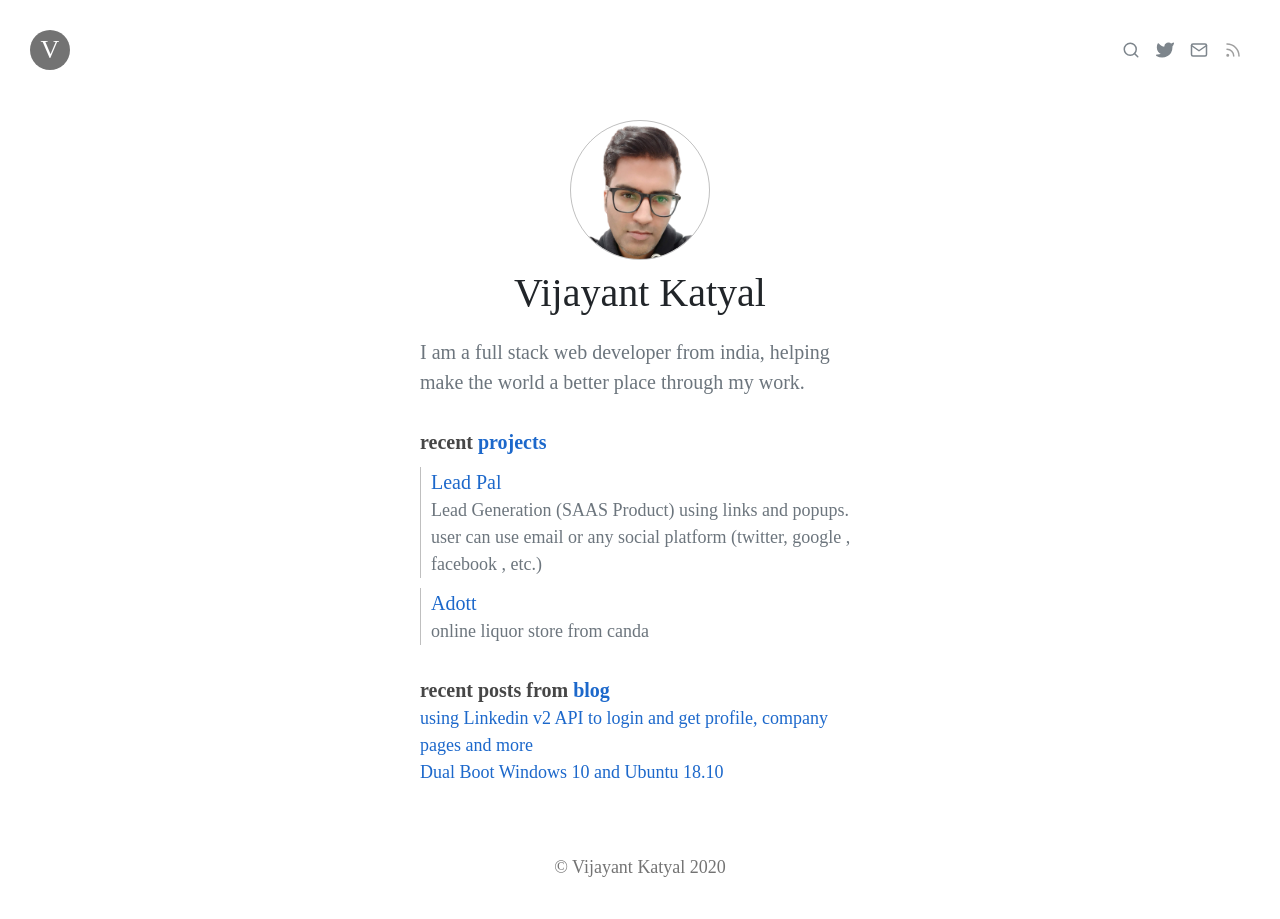
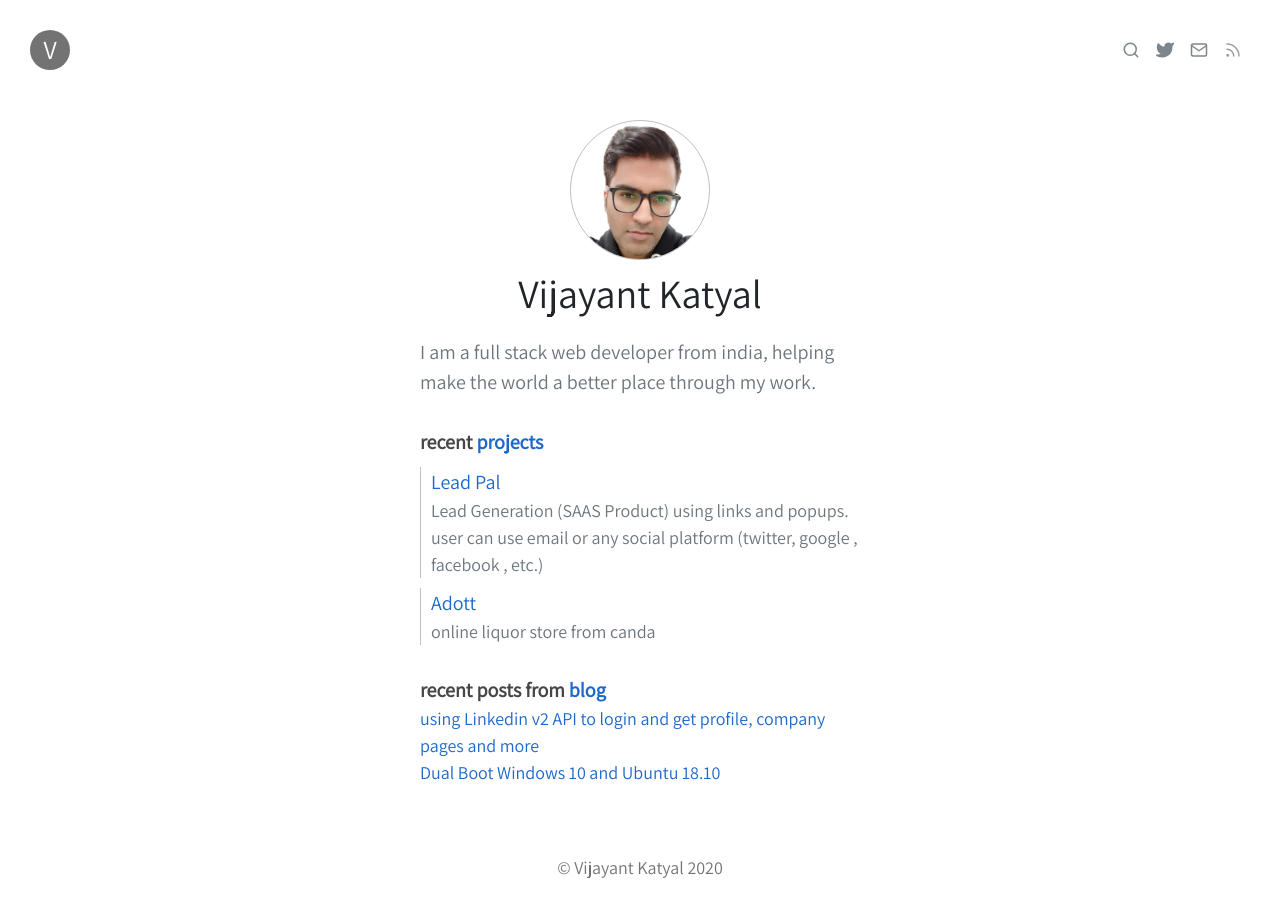
Before and after one commit to vijayantkatyal/vijayantkatyal.github.io, a Jekyll site: the page built from index.html, in a window 1280 px wide. Built offline with Jekyll 4.4.1, drawn with Linux system fonts in a browser that asks for light colours.

Commit message:
[Added] font and viewport fix

```diff
--- a/_includes/head.html
+++ b/_includes/head.html
@@ -1,8 +1,8 @@
 <head>
 	<meta charset="utf-8">
 	<meta name="theme-color" content="#000000"/>
-	<!-- <meta name="viewport" content="width=device-width, initial-scale=1"> -->
-	<meta name="viewport" content="width=device-width, initial-scale=1, shrink-to-fit=no">
+	<meta name="viewport" content="width=device-width, initial-scale=1">
+	<!-- <meta name="viewport" content="width=device-width, initial-scale=1, shrink-to-fit=no"> -->
 	<meta http-equiv="x-ua-compatible" content="ie=edge">
 	{% if page.meta_robots %}<meta name="robots" content="{{ page.meta_robots }}">
     {% else %}<meta name="robots" content="all">{% endif %}
@@ -47,4 +47,5 @@
 	<link rel="stylesheet" href="/assets/css/global.css">
     <link rel="stylesheet" href="/assets/css/blog.css">
     <link rel="stylesheet" href="/assets/css/syntax-dark.css">
+    <link href="https://fonts.googleapis.com/css2?family=Assistant&display=swap" rel="stylesheet">
 </head>
```
